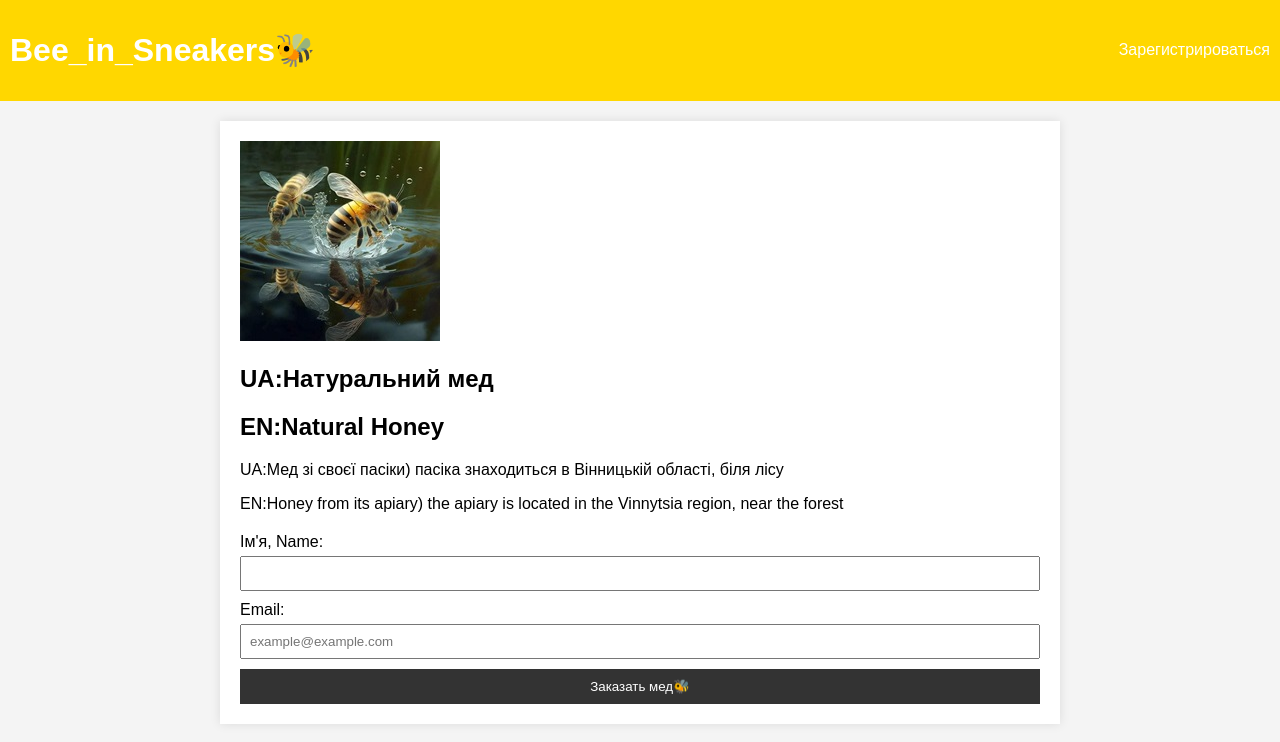
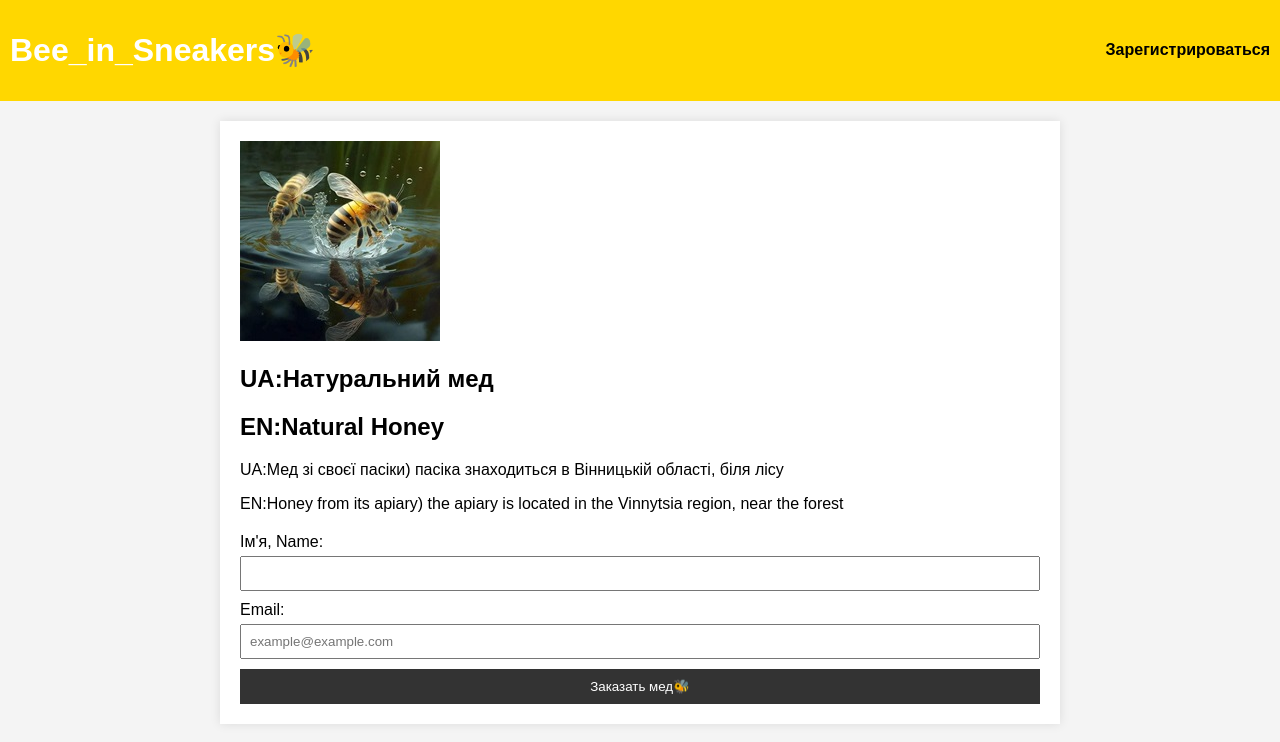
Before and after one commit to saniok6789/finalProjekt, a plain HTML site: page index.html in a window 1280 px wide. Drawn offline with Linux system fonts and the light colour scheme.

Commit message:
Update index.html

```diff
--- a/index.html
+++ b/index.html
@@ -1,5 +1,6 @@
 <!DOCTYPE html>
 <html lang="en">
+
 <head>
     <meta charset="UTF-8">
     <meta name="viewport" content="width=device-width, initial-scale=1.0">
@@ -11,6 +12,7 @@
             padding: 0;
             background-color: #f4f4f4;
         }
+
         header {
             background-color: #FFD700;
             color: #fff;
@@ -19,18 +21,23 @@
             justify-content: space-between; /* Равномерное распределение пространства между элементами */
             align-items: center; /* Выравнивание элементов по вертикали */
         }
+
         #logo {
             text-align: center; /* Выравнивание текста по центру */
         }
+
         #register-link {
             text-decoration: none;
-            color: #fff;
+            color: #000; /* Черный цвет текста */
+            font-weight: bold; /* Жирный текст */
             margin-left: 20px; /* Отступ слева для разделения от центра */
         }
+
         #register-link img {
             height: 20px;
             margin-right: 5px;
         }
+
         section {
             max-width: 800px;
             margin: 20px auto;
@@ -38,23 +45,28 @@
             background-color: #fff;
             box-shadow: 0 0 10px rgba(0, 0, 0, 0.1);
         }
+
         img {
             max-width: 100%;
             height: auto;
         }
+
         form {
             margin-top: 20px;
             display: flex;
             flex-direction: column;
         }
+
         label {
             margin-bottom: 5px;
         }
+
         input,
         textarea {
             padding: 8px;
             margin-bottom: 10px;
         }
+
         button {
             padding: 10px;
             background-color: #333;
@@ -63,17 +75,18 @@
             cursor: pointer;
             transition: background-color 0.3s ease;
         }
+
         button:hover {
             background-color: #555;
         }
     </style>
 </head>
+
 <body>
     <header>
         <div id="logo">
             <h1>Bee_in_Sneakers🐝</h1>
         </div>
-        <a href="https://your-other-domain.com" id="register-link">
         <a href="https://saniok6789.github.io/finalProjekt/registration.html" id="register-link">
             Зарегистрироваться
         </a>
@@ -93,4 +106,5 @@
         </form>
     </section>
 </body>
+
 </html>
```
